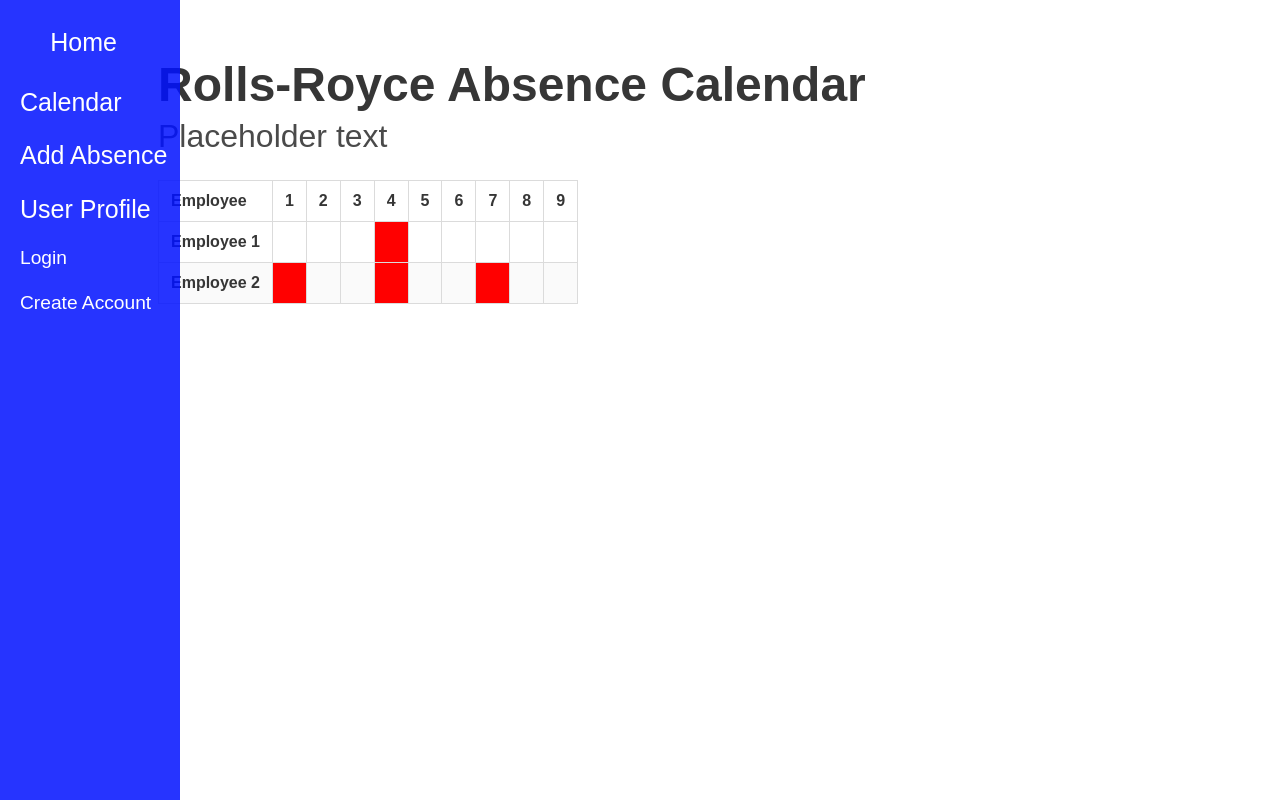
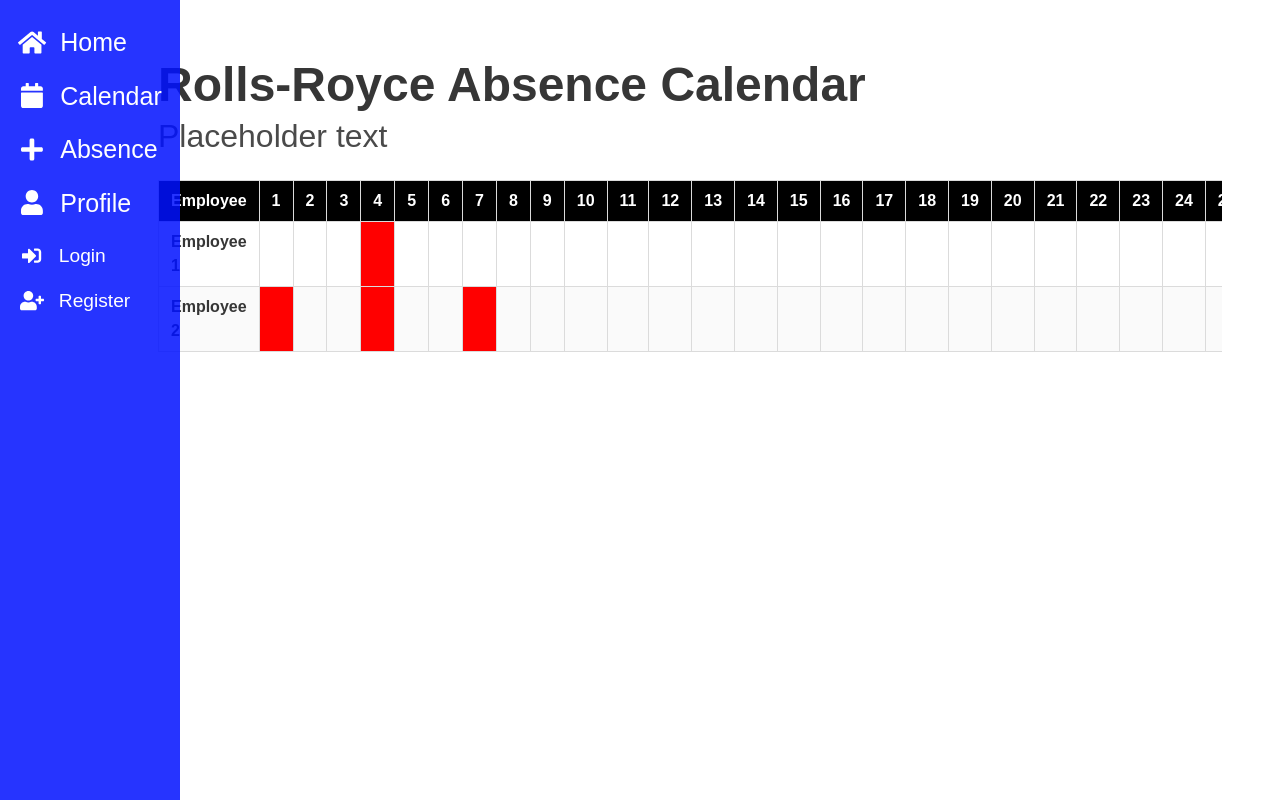
Before and after one commit to rropen/absense-planner, a Django app: page /calendar/ in a window 1280 px wide. Run offline with Django 3.2, Linux system fonts and the light colour scheme; lists and menus that the app fills with data are empty; some libraries are stand-ins or nearby versions.

Commit message:
Updated the calendar and navbar

```diff
--- a/Templates/Base.html
+++ b/Templates/Base.html
@@ -6,7 +6,7 @@
     <meta http-equiv="X-UA-Compatible" content="IE=edge">
     <meta name="viewport" content="width=device-width, initial-scale=1.0">
     <link rel="stylesheet" href="https://cdn.jsdelivr.net/npm/bulma@0.9.3/css/bulma.min.css">
-
+    <script defer src="https://use.fontawesome.com/releases/v5.3.1/js/all.js"></script>
     <title>{% block title %}{% endblock %} - RR Absence</title>
     <style>
         * {
@@ -81,17 +81,39 @@
     <div class="sidenav">
         <a href="/">
             <span class="icon-text">
-                <span class="icon">
-                    <i class="fa-solid fa-house"></i>
-                </span>
-                <span>Home</span>
-              </span>
+                <span class="icon"><i class="fas fa-home"></i></span>
+                <span  style="margin-left: 10px;">Home</span>
+            </span>
         </a>
-        <a href="/calendar">Calendar</a>
-        <a href="/add">Add Absence</a>
-        <a href="/profile">User Profile</a>
-        <a href="/login" style="font-size: larger;">Login</a>
-        <a href="/sign_up" style="font-size: larger;">Create Account</a>
+        <a href="/calendar">
+            <span class="icon-text">
+                <span class="icon"><i class="fas fa-calendar"></i></span>
+                <span  style="margin-left: 10px;">Calendar</span>
+            </span>
+        </a>
+        <a href="/add">
+            <span class="icon-text">
+                <span class="icon"><i class="fas fa-plus"></i></span>
+                <span  style="margin-left: 10px;">Absence</span>
+            </span>
+        </a>
+        <a href="/profile">
+            <span class="icon-text">
+                <span class="icon"><i class="fas fa-user"></i></span>
+                <span  style="margin-left: 10px;">Profile</span>
+            </span>
+        </a>
+        <a href="/login" style="font-size: larger;">
+            <span class="icon-text">
+                <span class="icon"><i class="fas fa-sign-in-alt"></i></span>
+                <span  style="margin-left: 10px;">Login</span>
+            </span>
+        </a>
+        <a href="/sign_up" style="font-size: larger;">
+            <span class="icon-text">
+                <span class="icon"><i class="fas fa-user-plus"></i></span>
+                <span  style="margin-left: 10px;">Register</span>
+            </span></a>
 
     </div>
     <div id="content" , name="content" , class="main">
--- a/Templates/plannerapp/Calendar.html
+++ b/Templates/plannerapp/Calendar.html
@@ -13,9 +13,9 @@
       <div class="table-container">
         <table class="table is-bordered is-striped">
           <thead>
-            <th>Employee</th>
+            <th style="background-color: black; color: white;">Employee</th>
             {% for i in num %}
-              <th>{{i}}</th>
+              <th style="background-color: black; color: white;">{{i}}</th>
             {% endfor %}
           </thead>
           <tbody>
--- a/plannerapp/views.py
+++ b/plannerapp/views.py
@@ -94,7 +94,7 @@
 
 
 def calendar(response):
-    number = [1,2,3,4,5,6,7,8,9]
+    number = [1,2,3,4,5,6,7,8,9,10,11,12,13,14,15,16,17,18,19,20,21,22,23,24,25,26,27,28,29,30,31]
     return render(response, "plannerapp/Calendar.html", {"num": number})
 
 
```
